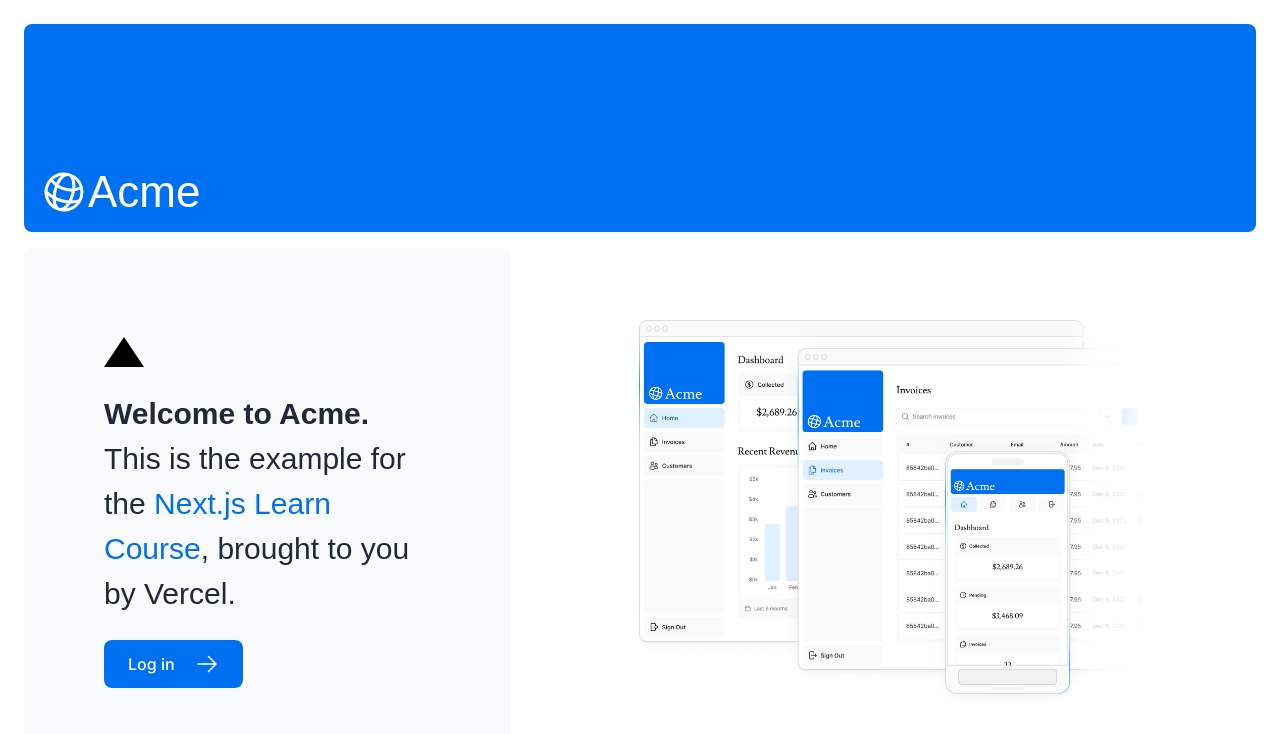
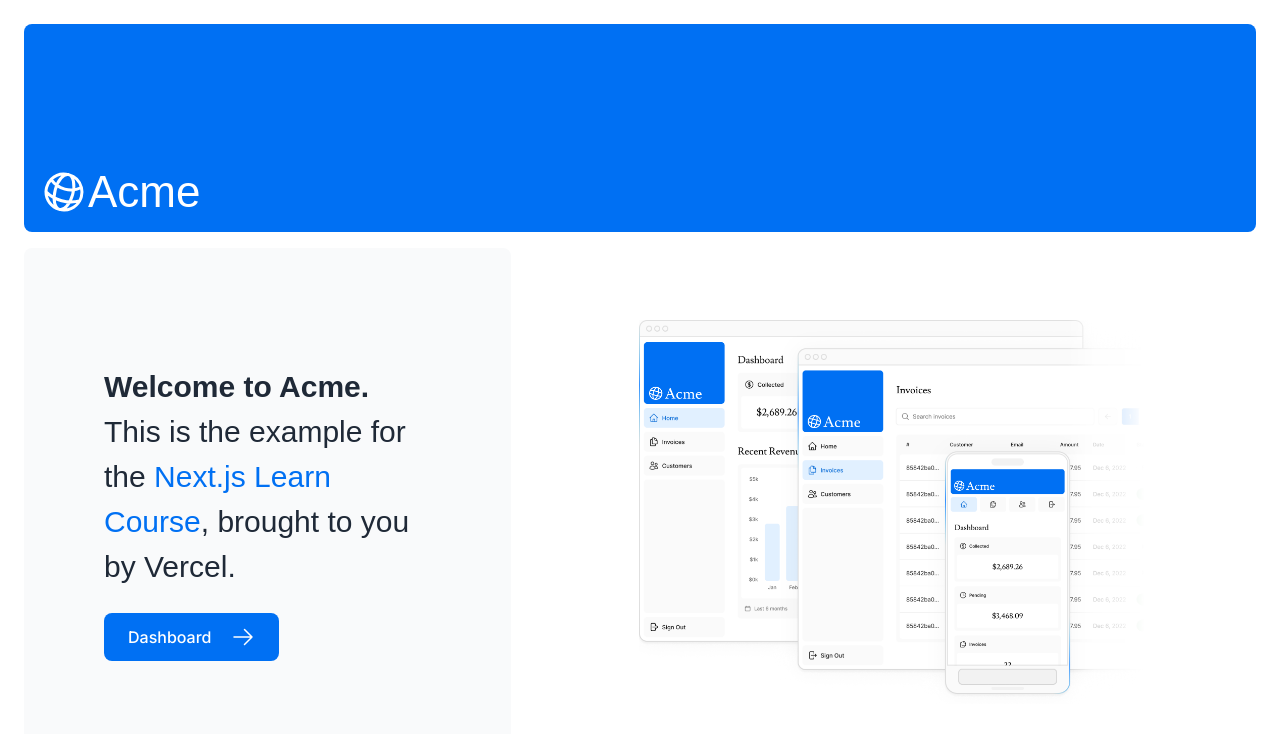
Before and after one commit to developer-madhan/nextjs-dashboard, a Next.js app: page / in a window 1280 px wide. Shown: the top 734 px of the page. Built offline with nearby package versions, Linux system fonts and the light colour scheme; a web font is replaced by a local one.

Commit message:
added dashboard link

```diff
--- a/app/page.tsx
+++ b/app/page.tsx
@@ -15,9 +15,7 @@
       </div>
       <div className="mt-4 flex grow flex-col gap-4 md:flex-row">
         <div className="flex flex-col justify-center gap-6 rounded-lg bg-gray-50 px-6 py-10 md:w-2/5 md:px-20">
-          <div
-            className="h-0 w-0 border-b-[30px] border-l-[20px] border-r-[20px] border-b-black border-l-transparent border-r-transparent"
-          />
+
           <p className={`${lusitana.className} text-xl text-gray-800 md:text-3xl md:leading-normal`} >
             <strong>Welcome to Acme.</strong> This is the example for the{' '}
             <a href="https://nextjs.org/learn/" className="text-blue-500">
@@ -26,11 +24,17 @@
             , brought to you by Vercel.
           </p>
 
-          <Link
+          {/* <Link
             href="/login"
             className="flex items-center gap-5 self-start rounded-lg bg-blue-500 px-6 py-3 text-sm font-medium text-white transition-colors hover:bg-blue-400 md:text-base"
           >
             <span>Log in</span> <ArrowRightIcon className="w-5 md:w-6" />
+          </Link> */}
+          <Link
+            href="/dashboard"
+            className="flex items-center gap-5 self-start rounded-lg bg-blue-500 px-6 py-3 text-sm font-medium text-white transition-colors hover:bg-blue-400 md:text-base"
+          >
+            <span>Dashboard</span> <ArrowRightIcon className="w-5 md:w-6" />
           </Link>
         </div>
         <div className="flex items-center justify-center p-6 md:w-3/5 md:px-28 md:py-12">
```
